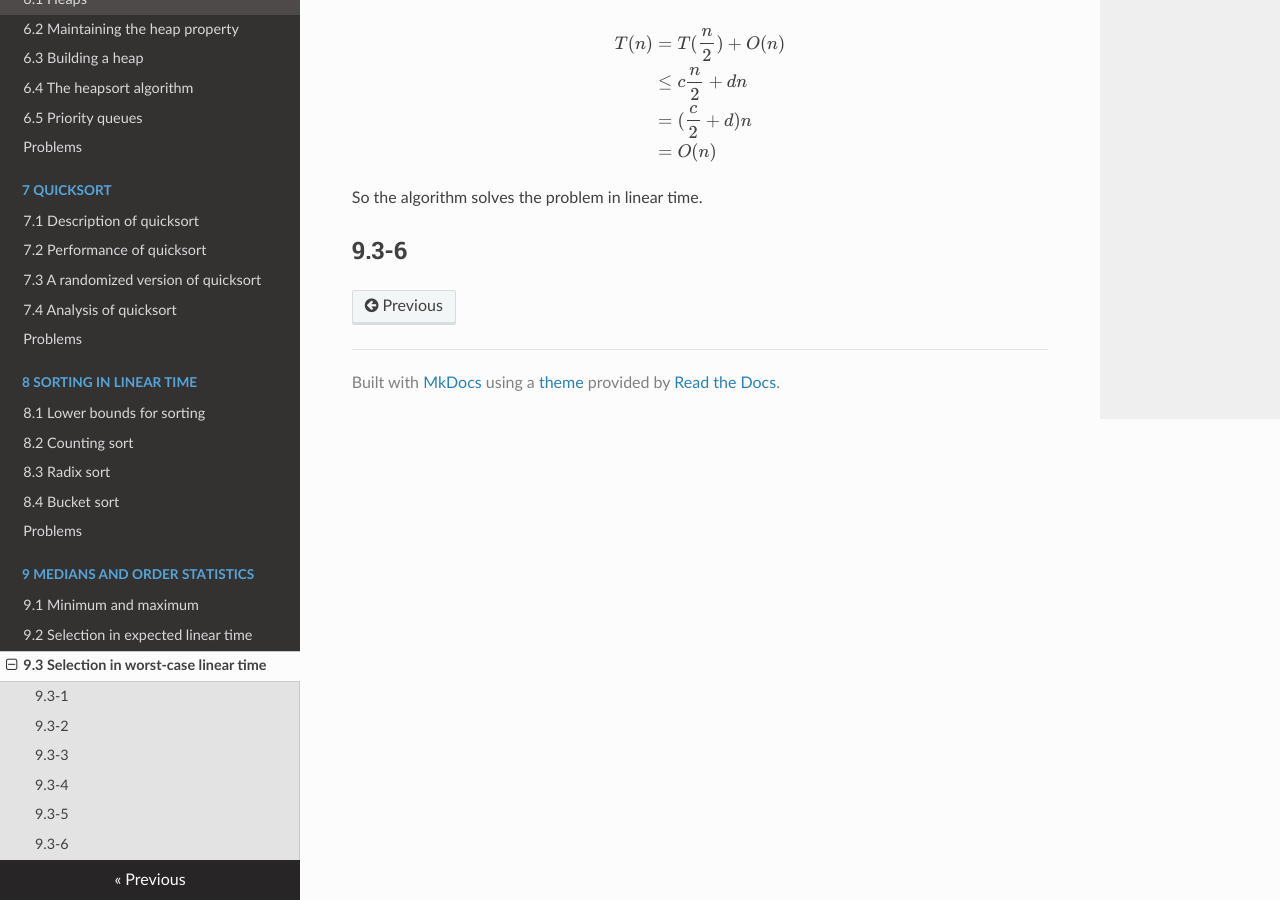
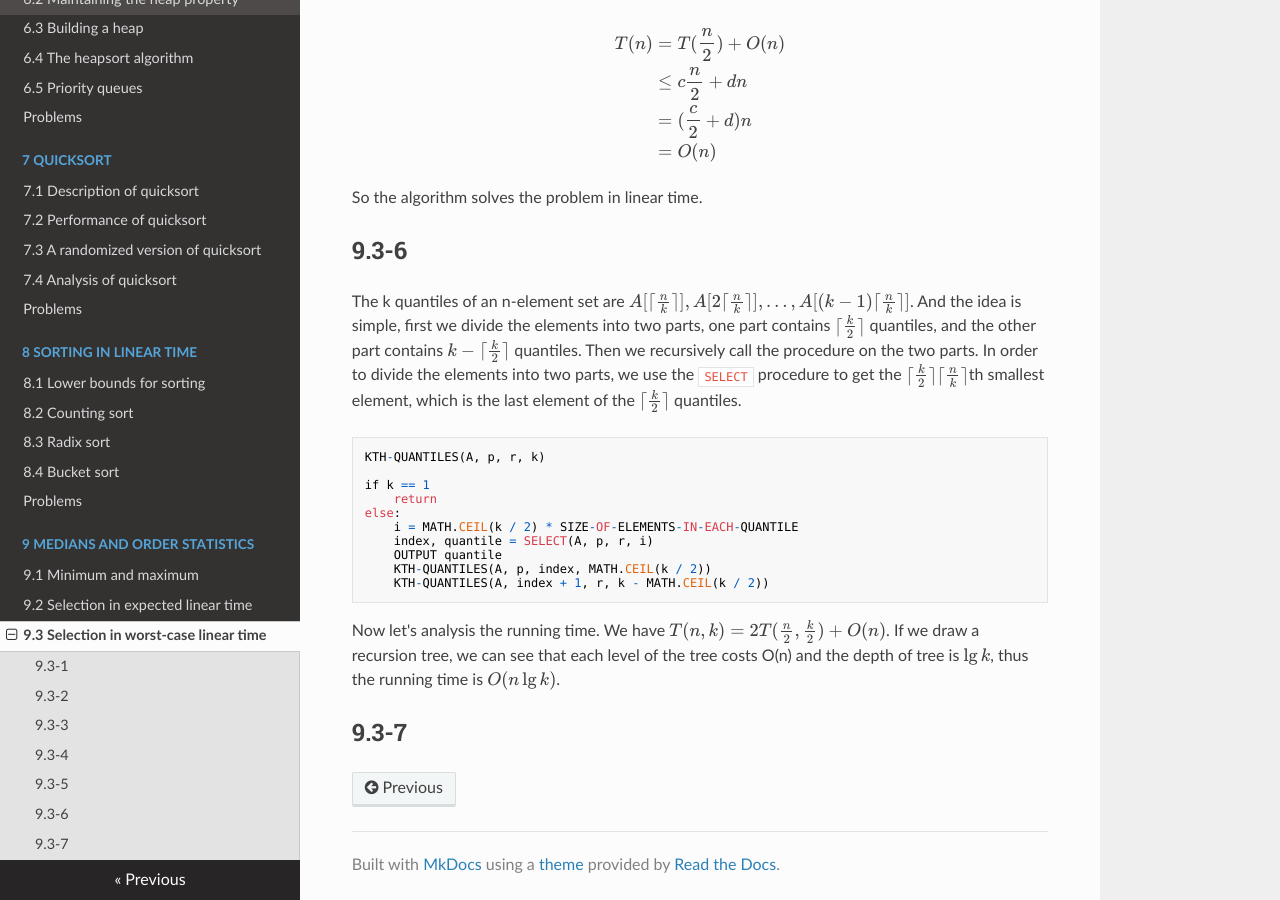
Before and after one commit to Frederick-S/Introduction-to-Algorithms-Notes, an MkDocs documentation site: the page built from docs/9-Medians-and-Order-Statistics/9.3-Selection-in-worst-case-linear-time.md, in a window 1280 px wide and 900 px high, scrolled down 1812 px. Built offline with MkDocs 1.6.1, drawn with Linux system fonts in a browser that asks for light colours; nearby versions of some CDN libraries; formulas are drawn with MathJax 3; old or Windows-style settings are respelled for this version of MkDocs.

Commit message:
Add 9.3-6

````diff
--- a/docs/9-Medians-and-Order-Statistics/9.3-Selection-in-worst-case-linear-time.md
+++ b/docs/9-Medians-and-Order-Statistics/9.3-Selection-in-worst-case-linear-time.md
@@ -65,3 +65,21 @@ $$
 So the algorithm solves the problem in linear time.
 
 ## 9.3-6
+The k quantiles of an n-element set are $A[\lceil \frac{n}{k} \rceil], A[2\lceil \frac{n}{k} \rceil], \ldots, A[(k - 1)\lceil \frac{n}{k} \rceil]$. And the idea is simple, first we divide the elements into two parts, one part contains $\lceil \frac{k}{2} \rceil$ quantiles, and the other part contains $ k - \lceil \frac{k}{2} \rceil$ quantiles. Then we recursively call the procedure on the two parts. In order to divide the elements into two parts, we use the `SELECT` procedure to get the $\lceil \frac{k}{2} \rceil\lceil \frac{n}{k} \rceil$th smallest element, which is the last element of the $\lceil \frac{k}{2} \rceil$ quantiles.
+
+```
+KTH-QUANTILES(A, p, r, k)
+
+if k == 1
+    return
+else:
+    i = MATH.CEIL(k / 2) * SIZE-OF-ELEMENTS-IN-EACH-QUANTILE
+    index, quantile = SELECT(A, p, r, i)
+    OUTPUT quantile
+    KTH-QUANTILES(A, p, index, MATH.CEIL(k / 2))
+    KTH-QUANTILES(A, index + 1, r, k - MATH.CEIL(k / 2))
+```
+
+Now let's analysis the running time. We have $T(n, k) = 2T(\frac{n}{2}, \frac{k}{2}) + O(n)$. If we draw a recursion tree, we can see that each level of the tree costs O(n) and the depth of tree is $\lg{k}$, thus the running time is $O(n\lg{k})$.
+
+## 9.3-7
````
